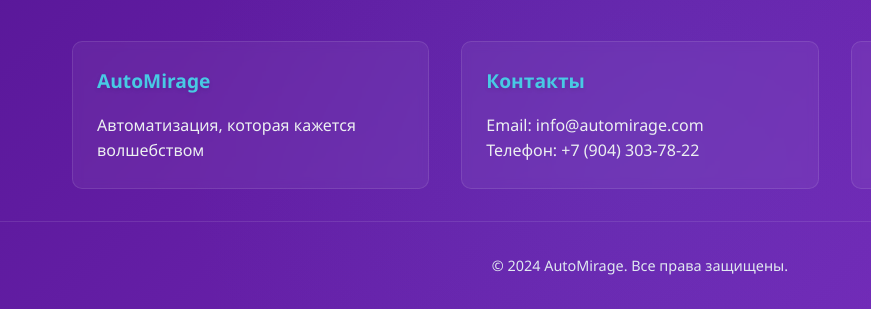
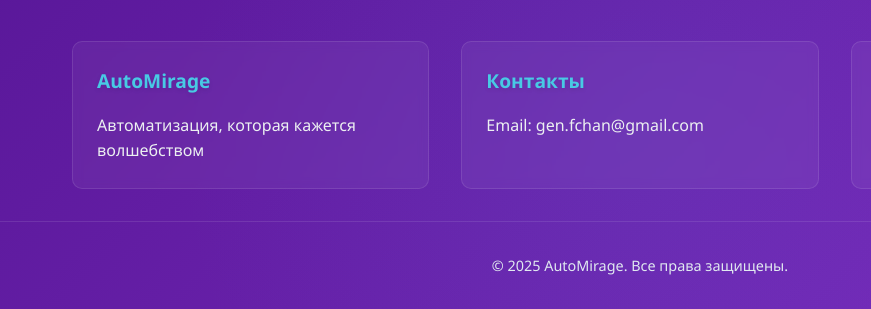
Before and after one commit to FChan72/AutoMirage, a plain HTML site: page index.html in a window 1280 px wide. Shown: the part 3183-3492 px from the top of the page, 0-871 px from the left. Drawn offline with Linux system fonts and the light colour scheme.

Commit message:
index.html

```diff
--- a/index.html
+++ b/index.html
@@ -191,20 +191,19 @@
             </div>
             <div class="footer-section">
                 <h4>Контакты</h4>
-                <p>Email: info@automirage.com</p>
-                <p>Телефон: +7 (904) 303-78-22</p>
+                <p>Email: gen.fchan@gmail.com</p>
             </div>
             <div class="footer-section">
                 <h4>Социальные сети</h4>
                 <div class="social-links">
-                    <a href="https://web.telegram.org/a/#5299249098"><i class="fab fa-telegram"></i></a>
+                    <a href="#"><i class="fab fa-telegram"></i></a>
                     <a href="#"><i class="fab fa-vk"></i></a>
                     <a href="#"><i class="fab fa-github"></i></a>
                 </div>
             </div>
         </div>
         <div class="footer-bottom">
-            <p>&copy; 2024 AutoMirage. Все права защищены.</p>
+            <p>&copy; 2025 AutoMirage. Все права защищены.</p>
         </div>
         </section>
     </footer>
```
